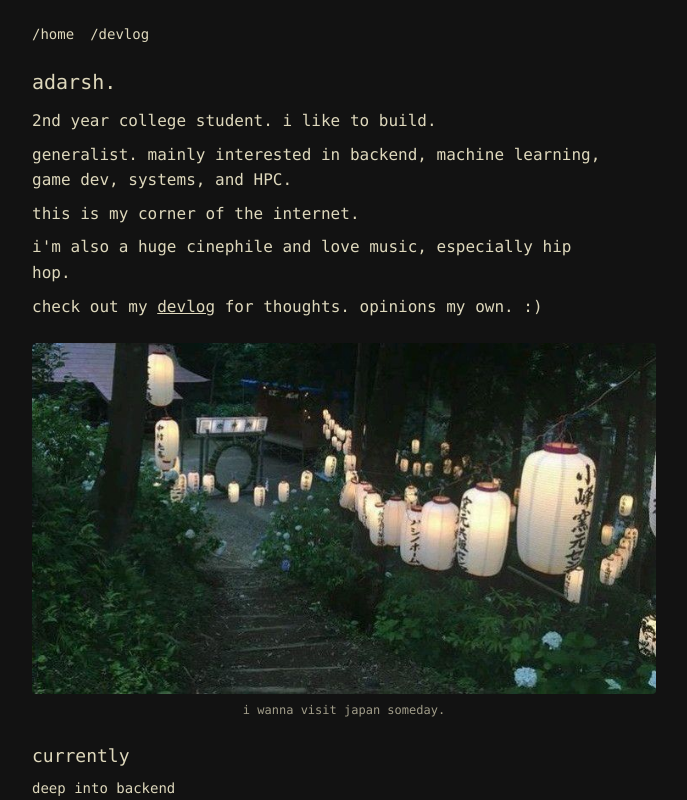
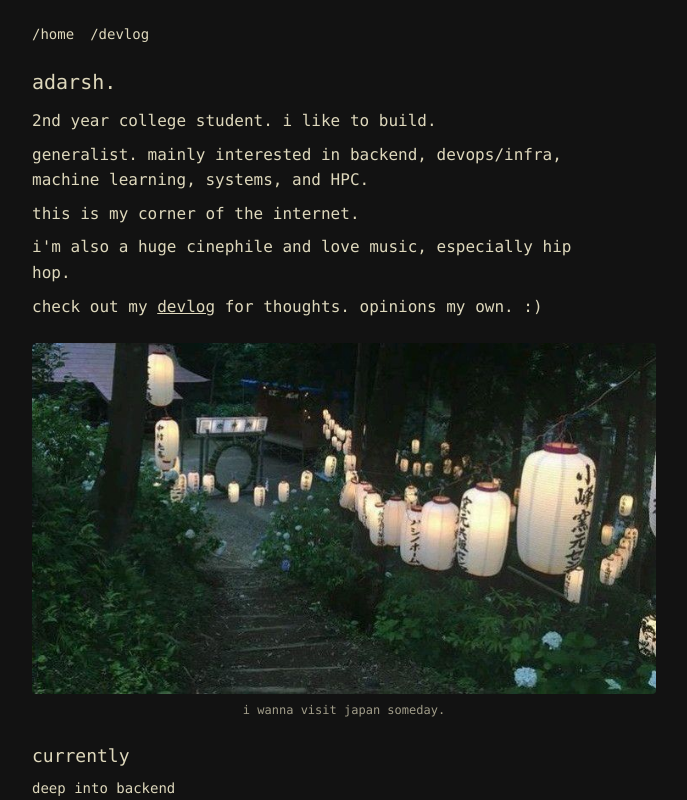
Before and after one commit to axdrsh/www, a Next.js app: page / in a window 1280 px wide. Shown: the top 800 px of the page, without its empty margins (296-983 px from the left). Built offline with nearby package versions, Linux system fonts and the light colour scheme.

Commit message:
Update page.tsx

```diff
--- a/src/app/page.tsx
+++ b/src/app/page.tsx
@@ -11,8 +11,7 @@ export default function Page() {
           <p>2nd year college student. i like to build.</p>
 
           <p>
-            generalist. mainly interested in backend, machine learning, game
-            dev, systems, and HPC.
+            generalist. mainly interested in backend, devops/infra, machine learning, systems, and HPC.
           </p>
 
           <p>this is my corner of the internet.</p>
```
